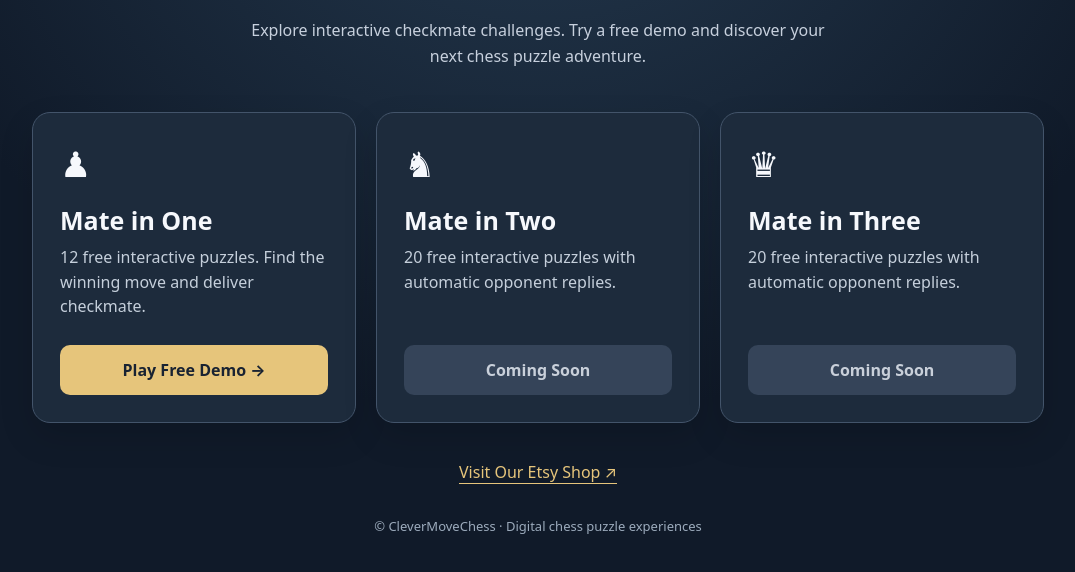
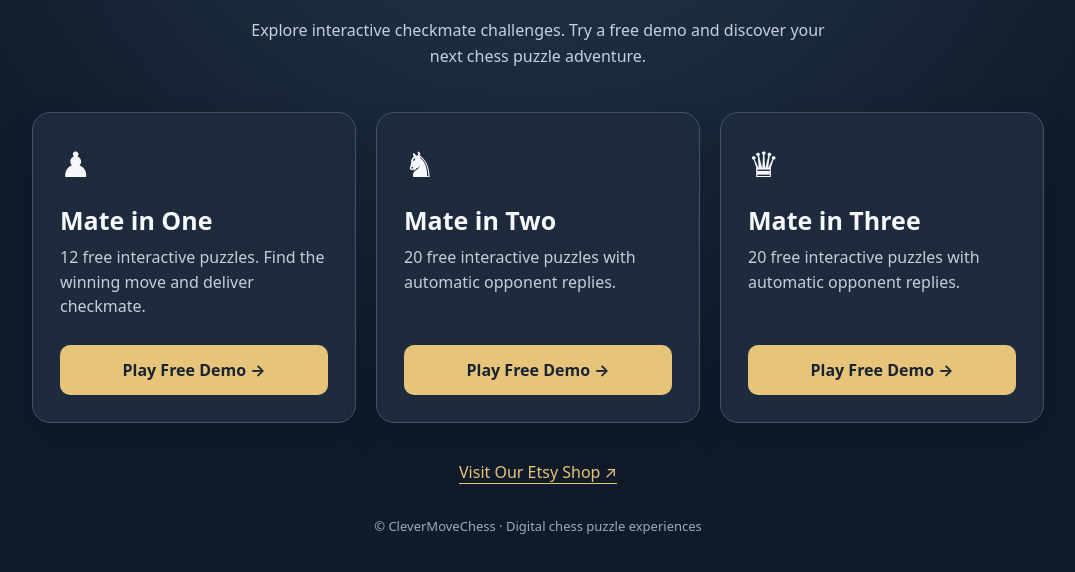
Before and after one commit to CleverMoveChess/free-chess-demos, a plain HTML site: page index.html in a window 1280 px wide. Shown: the part 266-838 px from the top of the page, without its empty margins (102-1177 px from the left). Drawn offline with Linux system fonts and the light colour scheme.

Commit message:
Update chess demo links in index.html

```diff
--- a/index.html
+++ b/index.html
@@ -13,9 +13,9 @@
 <h1>Free Chess Demos</h1><p class="tagline">Think Smart. Play Better.</p>
 <p class="intro">Explore interactive checkmate challenges. Try a free demo and discover your next chess puzzle adventure.</p>
 <section class="grid" aria-label="Free chess demos">
-<article class="card"><div class="icon" aria-hidden="true">♟</div><h2>Mate in One</h2><p>12 free interactive puzzles. Find the winning move and deliver checkmate.</p><a class="button" href="https://clevermovechess.github.io/chess-challenge-free-demo/" target="_blank" rel="noopener noreferrer">Play Free Demo →</a></article>
-<article class="card"><div class="icon" aria-hidden="true">♞</div><h2>Mate in Two</h2><p>20 free interactive puzzles with automatic opponent replies.</p><span class="button disabled" aria-disabled="true">Coming Soon</span></article>
-<article class="card"><div class="icon" aria-hidden="true">♛</div><h2>Mate in Three</h2><p>20 free interactive puzzles with automatic opponent replies.</p><span class="button disabled" aria-disabled="true">Coming Soon</span></article>
+<article class="card"><div class="icon" aria-hidden="true">♟</div><h2>Mate in One</h2><p>12 free interactive puzzles. Find the winning move and deliver checkmate.</p><a class="button" href="CleverMoveChess_Free_Demo_12_80_Guncel.html" target="_blank" rel="noopener noreferrer">Play Free Demo →</a></article>
+<article class="card"><div class="icon" aria-hidden="true">♞</div><h2>Mate in Two</h2><p>20 free interactive puzzles with automatic opponent replies.</p><a class="button" href="CleverMoveChess_Mate_in_Two_Demo_20.html">Play Free Demo →</a></article>
+<article class="card"><div class="icon" aria-hidden="true">♛</div><h2>Mate in Three</h2><p>20 free interactive puzzles with automatic opponent replies.</p><a class="button" href="CleverMoveChess_Mate_in_Three_Demo_20.html">Play Free Demo →</a></article>
 </section>
 <a class="shop" href="https://www.etsy.com/shop/CleverMoveChess" target="_blank" rel="noopener noreferrer">Visit Our Etsy Shop ↗</a>
 <footer>© CleverMoveChess · Digital chess puzzle experiences</footer>
```
